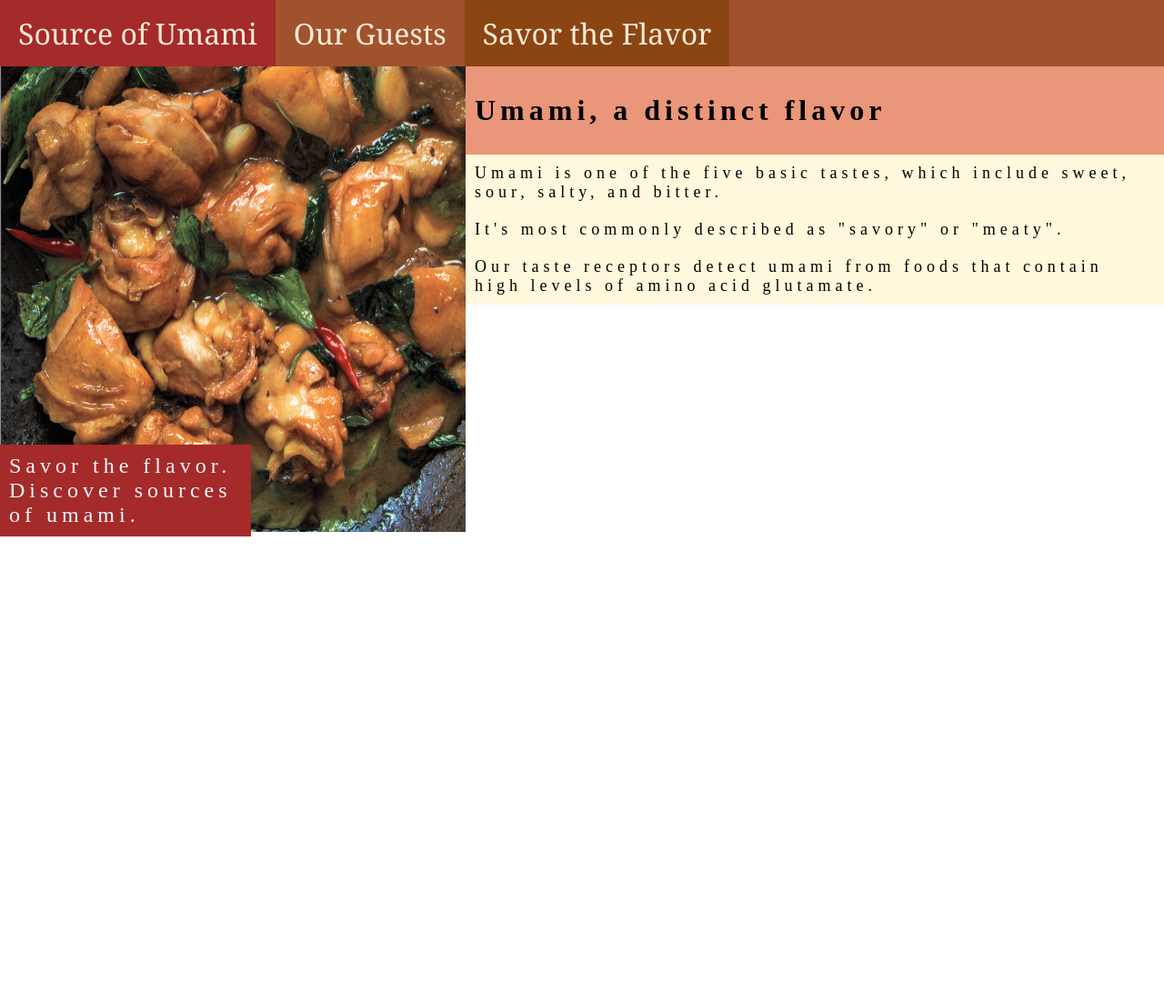
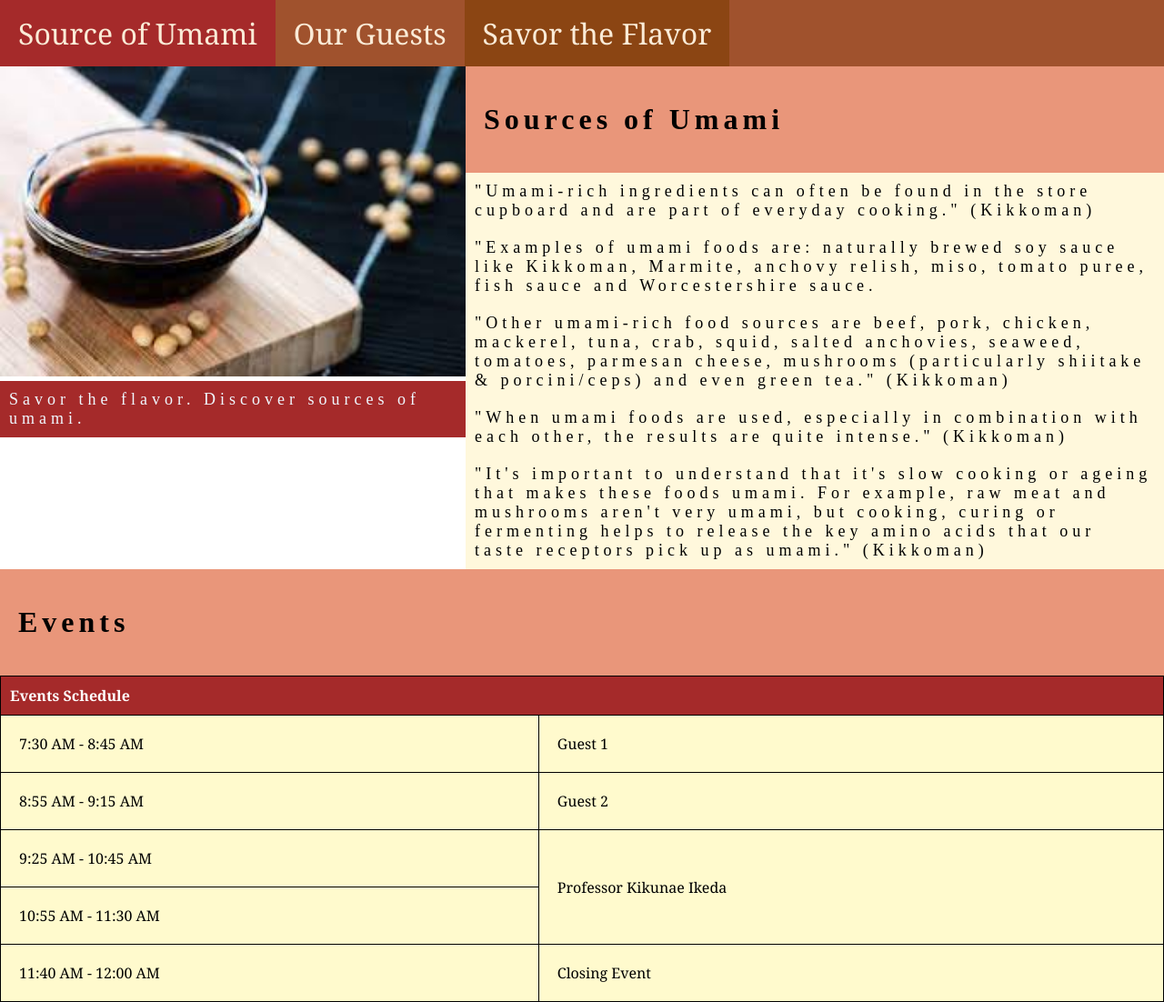
Before and after one commit to PigeonGrass841/The-Convention, a plain HTML site: page event.html in a window 1280 px wide. Shown: the whole page at 91% size. Before the commit the page ends 800 px from the top, so only its background shows below. Drawn offline with Linux system fonts and the light colour scheme.

Commit message:
Add files via upload

```diff
--- a/event.html
+++ b/event.html
@@ -18,19 +18,51 @@
     </nav>
     <!-- Header -->
     <header>
-        <img src="/images/Three Cup Chicken.jpg" alt="Three Cup Chicken">
-        <div class="bottom-left">
+        <img src="/images/Soy Sauce.jpg" alt="Soy Sauce">
+        <div class="description">
             Savor the flavor. Discover sources of umami.
         </div>
     </header>
     <!-- Section -->
     <section>
         <div class="sub-header">
-            <h2>Umami, a distinct flavor</h2>
+            <h2>Sources of Umami</h2>
         </div>
-        <p>Umami is one of the five basic tastes, which include sweet, sour, salty, and bitter.</p>
-        <p>It's most commonly described as "savory" or "meaty".</p>
-        <p>Our taste receptors detect umami from foods that contain high levels of amino acid glutamate.</p>
+        <p>"Umami-rich ingredients can often be found in the store cupboard and are part of everyday cooking." (Kikkoman)</p>
+        <p>"Examples of umami foods are: naturally brewed soy sauce like Kikkoman, Marmite, anchovy relish, miso, tomato puree, fish sauce and Worcestershire sauce.</p>
+        <p>"Other umami-rich food sources are beef, pork, chicken, mackerel, tuna, crab, squid, salted anchovies, seaweed, tomatoes, parmesan cheese, mushrooms (particularly shiitake & porcini/ceps) and even green tea." (Kikkoman)</p>
+        <p>"When umami foods are used, especially in combination with each other, the results are quite intense." (Kikkoman)</p>
+        <p>"It's important to understand that it's slow cooking or ageing that makes these foods umami. For example, raw meat and mushrooms aren't very umami, but cooking, curing or fermenting helps to release the key amino acids that our taste receptors pick up as umami." (Kikkoman)</p>
+    </section>
+    <!-- Section -->
+    <section class="event">
+        <div class="sub-header">
+            <h2>Events</h2>
+        </div>
+        <table>
+            <tr>
+                <th colspan="2">Events Schedule</th>
+            </tr>
+            <tr>
+                <td>7:30 AM - 8:45 AM</td>
+                <td>Guest 1</td>
+            </tr>
+            <tr>
+                <td>8:55 AM - 9:15 AM</td>
+                <td>Guest 2</td>
+            </tr>
+            <tr>
+                <td>9:25 AM - 10:45 AM</td>
+                <td rowspan="2">Professor Kikunae Ikeda</td>
+            </tr>
+            <tr>
+                <td>10:55 AM - 11:30 AM</td>
+            </tr>
+            <tr>
+                <td>11:40 AM - 12:00 AM</td>
+                <td>Closing Event</td>
+            </tr>
+        </table>
     </section>
 </body>
 </html>
--- a/style.css
+++ b/style.css
@@ -5,7 +5,7 @@
 }
 
 h1, h2, h3 {
-    padding: 10px;
+    padding: 20px;
     font-family: 'Times New Roman', Times, serif;
     font-size: xx-large;
     letter-spacing: 5px;
@@ -62,17 +62,14 @@ header {
 
 header img {
     width: 100%;
-    aspect-ratio: 1/1;
 }
 
-header .bottom-left {
-    position: absolute;
-    bottom: 0;
-    left: 0;
+header .description {
+    box-sizing: border-box;
     padding: 10px;
-    width: 50%;
+    width: 100%;
     font-family: 'Times New Roman', Times, serif;
-    font-size: x-large;
+    font-size: large;
     letter-spacing: 5px;
     color: aliceblue;
     background-color: brown;
@@ -84,8 +81,38 @@ section {
     background-color: cornsilk;
 }
 
+.event {
+    width: 100%;
+}
+
 .sub-header {
     padding-block: 20px;
     width: 100%;
     background-color: darksalmon;
 }
+
+table {
+    text-align: left;
+    position: relative;
+    width: 100%;
+    border-collapse: collapse;
+    background-color: lemonchiffon;
+}
+
+td, th {
+    border: 1px solid black;
+    padding: 20px;
+}
+
+th {
+    top: 0;
+    padding: 10px;
+    position: sticky;
+    border-radius: 0;
+    background: brown;
+    color: white;
+}
+
+td:hover {
+    background-color: linen;
+}
```
Also changed, not shown: guest.html (+1 -1 lines), index.html (+1 -1 lines), images/Soy Sauce.jpg (added).
